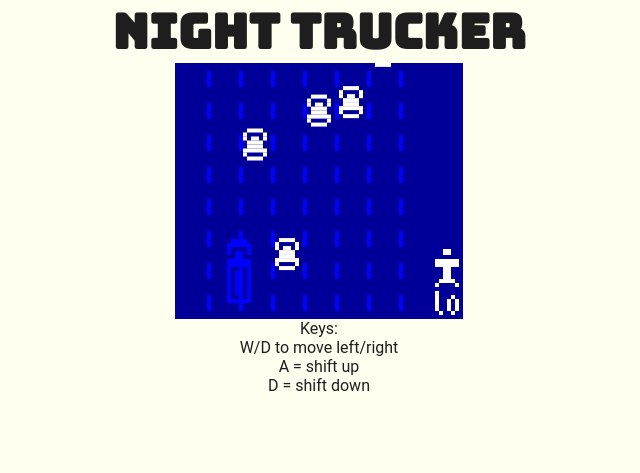
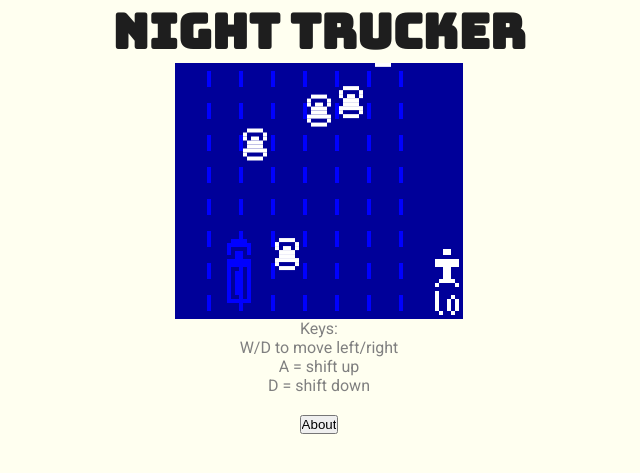
Before and after one commit to japeart/japeart.github.io, a PHP site: page /nighttrucker/index.html in a window 1280 px wide. Shown: the top 473 px of the page, without its empty margins (321-961 px from the left). Run offline with PHP 8.4, Linux system fonts and the light colour scheme.

Commit message:
about text

```diff
--- a/nighttrucker/index.html
+++ b/nighttrucker/index.html
@@ -1,15 +1,16 @@
 <!DOCTYPE html>
 <html lang="en" dir="ltr">
+
 <head>
   <meta charset="utf-8">
   <title>Night Trucker</title>
   <link href="https://fonts.googleapis.com/css?family=Bungee" rel="stylesheet">
+  <link href="https://fonts.googleapis.com/css?family=Roboto" rel="stylesheet">
   <link rel="stylesheet" href="../style.css">
   <style type="text/css">
     h1 {
       font-family: Bungee;
     }
-
   </style>
 </head>
 
@@ -17,13 +18,26 @@
   <div class="content">
     <h1>Night Trucker</h1>
     <canvas id="gamePanel" width="288" height="256"></canvas>
-    <p>
+    <p class="gameCaption">
       Keys:<br />
       W/D to move left/right<br />
       A = shift up<br />
-      D = shift down
+      D = shift down<br /><br />
+      <input type="button" value="About" onclick="aboutClicked()"/>
     </p>
+    <div id="aboutBox" class="gameCaption" style="width:250px; margin:auto;"></div>
   </div>
+
 </body>
 <script type="text/javascript" src="script.js"></script>
+<script>
+  /* just testing at mo */
+  function aboutClicked() {
+    document.getElementById('aboutBox').append(`Night Trucker (w.i.p.) is a simple Atari 2600 inspired game,
+      written to explore the use of HTML canvas and Javascript. I'm currently in
+      the process of porting it to C so that I can experiment with loading it as a
+      webassembly module...`);
+  }
+</script>
+
 </html>
--- a/style.css
+++ b/style.css
@@ -52,6 +52,7 @@ hr {
 
 .gameCaption {
   color: gray;
+  /* max-width: 500px; */
 }
 
 a {
```
Lines whose indentation alone changed are shown as unchanged.
